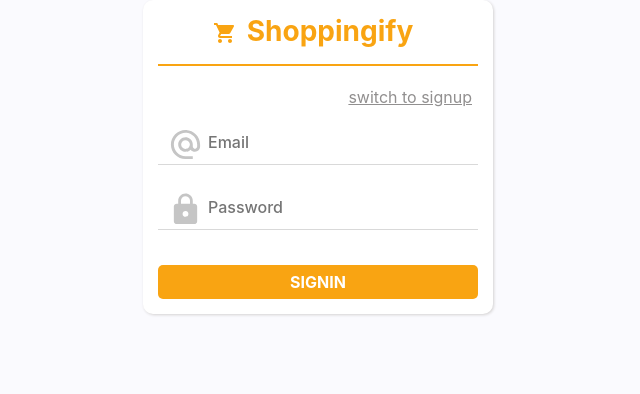
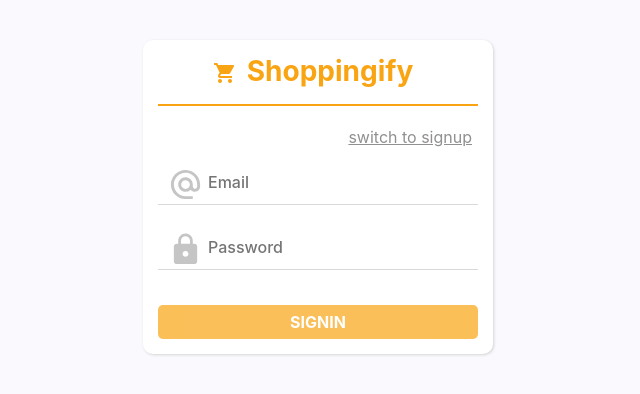
Before and after one commit to Nikita628/shoppingify, a React (Create React App) app in the folder shoppingify-react-app/: page /auth in a window 1280 px wide. Shown: the top 394 px of the page, without its empty margins (322-962 px from the left). Built offline with nearby package versions, Linux system fonts and the light colour scheme.

Commit message:
changed auth component

```diff
--- a/shoppingify-react-app/src/components/auth/Auth/Auth.tsx
+++ b/shoppingify-react-app/src/components/auth/Auth/Auth.tsx
@@ -58,7 +58,10 @@ export const Auth = () => {
                     <button
                         className={css.switchButton}
                         type="button"
-                        onClick={() => setIsSigninMode(!isSigninMode)}>
+                        onClick={() => {
+                            setIsSigninMode(!isSigninMode);
+                            setError("");
+                        }}>
                         {`switch to ${isSigninMode ? "signup" : "signin"}`}
                     </button>
                 </div>
@@ -83,7 +86,7 @@ export const Auth = () => {
                         onChange={(e) => setPassword(e.target.value)} />
                 </div>
 
-                <button disabled={isLoading} className={css.submitButton} type="button" onClick={authenticate}>
+                <button disabled={isLoading || !email || !password} className={css.submitButton} type="button" onClick={authenticate}>
                     {isSigninMode ? "SIGNIN" : "SIGNUP"}
                     {isLoading && <Spinner style={{ margin: "0 0 0 5px" }} size="sm" animation="border" />}
                 </button>
--- a/shoppingify-react-app/src/components/auth/AuthLayout/AuthLayout.tsx
+++ b/shoppingify-react-app/src/components/auth/AuthLayout/AuthLayout.tsx
@@ -8,7 +8,8 @@ export const AuthLayout = () => {
     return (
         <Container>
             <Row>
-                <Col md={{ span: 6, offset: 3 }} lg={{ span: 4, offset: 4 }}>
+                <Col md={{ span: 6, offset: 3 }} lg={{ span: 4, offset: 4 }}
+                    style={{ paddingTop: "40px" }}>
                     <Switch>
                         <Route path="/auth" exact component={Auth} />
                         <Route path="/" render={() => <Redirect to="/auth" />} />
```
Also changed, not shown: 1 other file (tests, documents, lock files or other folders).
